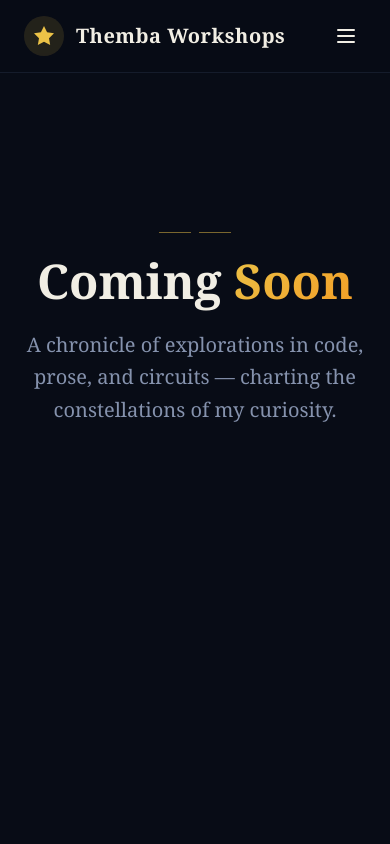
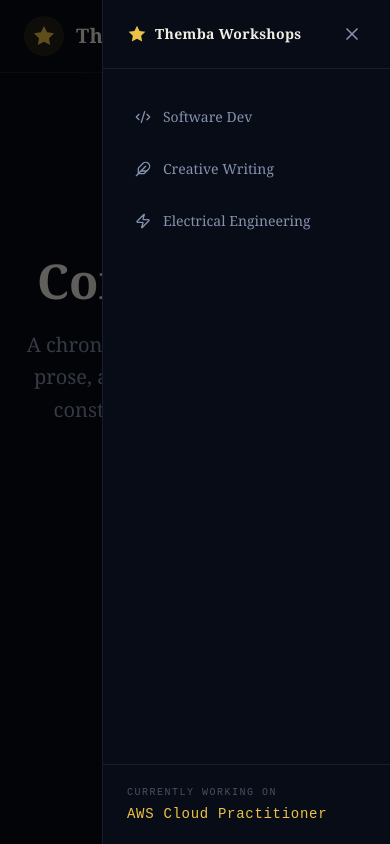
Before and after one commit to ThembaMtshelwane/themba-workshops, a React (Vite) app: page / in a window 390 px wide. Both pictures are taken after a click on the button "Open menu". Built offline with nearby package versions, Linux system fonts and the light colour scheme.

Commit message:
Refactor Navbar component to include a hamburger menu for mobile view and enhance navigation structure

```diff
--- a/src/components/Navbar.tsx
+++ b/src/components/Navbar.tsx
@@ -1,11 +1,22 @@
+import { useState } from "react";
 import { Link } from "react-router";
-import { Code2, Feather, Zap } from "lucide-react";
+import { Code2, Feather, Zap, X, Menu } from "lucide-react";
+
+const navLinks = [
+  { to: "/software", label: "Software Dev", icon: Code2 },
+  { to: "/writing", label: "Creative Writing", icon: Feather },
+  { to: "/electrical", label: "Electrical Engineering", icon: Zap },
+];
 
 const Navbar = () => {
+  const [open, setOpen] = useState(false);
+
   return (
+    <>
       <header className="fixed top-0 left-0 right-0 z-50 backdrop-blur-md bg-background/80 border-b border-border/50">
         <div className="container mx-auto px-6 py-4">
           <nav className="flex items-center justify-between">
+            {/* Logo */}
             <Link to="/" className="flex items-center gap-3 group">
               <div className="relative w-10 h-10 flex items-center justify-center">
                 <div className="absolute inset-0 bg-primary/20 rounded-full animate-pulse-slow" />
@@ -22,48 +33,104 @@ const Navbar = () => {
               </span>
             </Link>
 
+            {/* Desktop links */}
             <div className="hidden md:flex items-center gap-8">
+              {navLinks.map(({ to, label, icon: Icon }) => (
                 <Link
-              to="/software"
+                  key={to}
+                  to={to}
                   className="flex items-center gap-2 text-muted-foreground hover:text-primary transition-colors text-sm"
                 >
-              <Code2 className="w-4 h-4" />
-              Software Dev
+                  <Icon className="w-4 h-4" />
+                  {label}
                 </Link>
-            <Link
-              to="/writing"
-              className="flex items-center gap-2 text-muted-foreground hover:text-primary transition-colors text-sm"
-            >
-              <Feather className="w-4 h-4" />
-              Creative Writing
-            </Link>
-            <Link
-              to="/electrical"
-              className="flex items-center gap-2 text-muted-foreground hover:text-primary transition-colors text-sm"
-            >
-              <Zap className="w-4 h-4" />
-              Electrical Engineering
-            </Link>
+              ))}
             </div>
 
-          <button className="md:hidden text-foreground p-2">
-            <svg
-              className="w-6 h-6"
-              fill="none"
-              viewBox="0 0 24 24"
-              stroke="currentColor"
+            {/* Hamburger button */}
+            <button
+              onClick={() => setOpen(true)}
+              aria-label="Open menu"
+              className="md:hidden text-foreground p-2 hover:text-primary transition-colors"
             >
-              <path
-                strokeLinecap="round"
-                strokeLinejoin="round"
-                strokeWidth={2}
-                d="M4 6h16M4 12h16M4 18h16"
-              />
-            </svg>
+              <Menu className="w-6 h-6" />
             </button>
           </nav>
         </div>
       </header>
+
+      {/* Overlay */}
+      <div
+        onClick={() => setOpen(false)}
+        className={`fixed inset-0 bg-black/60 z-50 transition-opacity duration-300 md:hidden ${
+          open
+            ? "opacity-100 pointer-events-auto"
+            : "opacity-0 pointer-events-none"
+        }`}
+      />
+
+      {/* Drawer */}
+      <aside
+        className={`fixed top-0 right-0 h-full w-72 z-50 md:hidden flex flex-col
+          bg-background border-l border-border/50 shadow-2xl
+          transition-transform duration-[420ms] ease-[cubic-bezier(0.76,0,0.24,1)]
+          ${open ? "translate-x-0" : "translate-x-full"}`}
+      >
+        {/* Drawer header */}
+        <div className="flex items-center justify-between px-6 py-5 border-b border-border/50">
+          <div className="flex items-center gap-2">
+            <svg
+              viewBox="0 0 24 24"
+              className="w-5 h-5 text-primary"
+              fill="currentColor"
+            >
+              <path d="M12 2L15.09 8.26L22 9.27L17 14.14L18.18 21.02L12 17.77L5.82 21.02L7 14.14L2 9.27L8.91 8.26L12 2Z" />
+            </svg>
+            <span className="text-sm font-semibold tracking-wide text-foreground">
+              Themba Workshops
+            </span>
+          </div>
+          <button
+            onClick={() => setOpen(false)}
+            aria-label="Close menu"
+            className="text-muted-foreground hover:text-primary transition-colors p-1"
+          >
+            <X className="w-5 h-5" />
+          </button>
+        </div>
+
+        {/* Drawer nav links */}
+        <nav className="flex flex-col px-4 pt-6 gap-1 flex-1">
+          {navLinks.map(({ to, label, icon: Icon }, i) => (
+            <Link
+              key={to}
+              to={to}
+              onClick={() => setOpen(false)}
+              style={{
+                transitionDelay: open ? `${0.1 + i * 0.06}s` : "0s",
+              }}
+              className={`flex items-center gap-3 px-4 py-3.5 rounded-lg
+                text-muted-foreground hover:text-primary hover:bg-primary/5
+                transition-all duration-300 text-sm font-medium
+                ${open ? "opacity-100 translate-x-0" : "opacity-0 translate-x-4"}`}
+            >
+              <Icon className="w-4 h-4 shrink-0" />
+              {label}
+            </Link>
+          ))}
+        </nav>
+
+        {/* Drawer footer */}
+        <div className="px-6 py-5 border-t border-border/50">
+          <p className="text-[10px] uppercase tracking-[0.15em] text-muted-foreground/50 font-mono">
+            Currently working on
+          </p>
+          <p className="text-primary text-sm font-mono mt-1 tracking-wider">
+            AWS Cloud Practitioner
+          </p>
+        </div>
+      </aside>
+    </>
   );
 };
 
```
Lines whose indentation alone changed are shown as unchanged.
